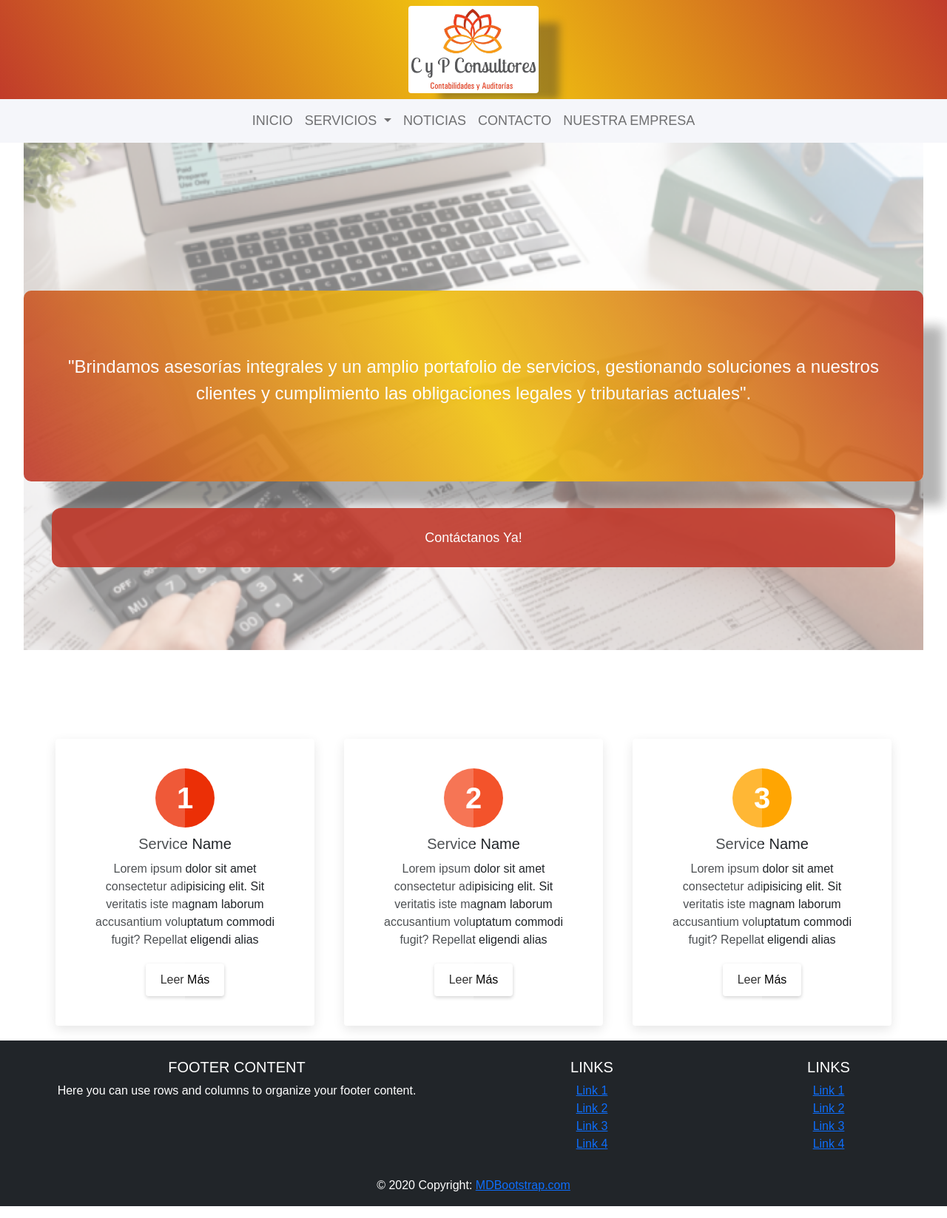
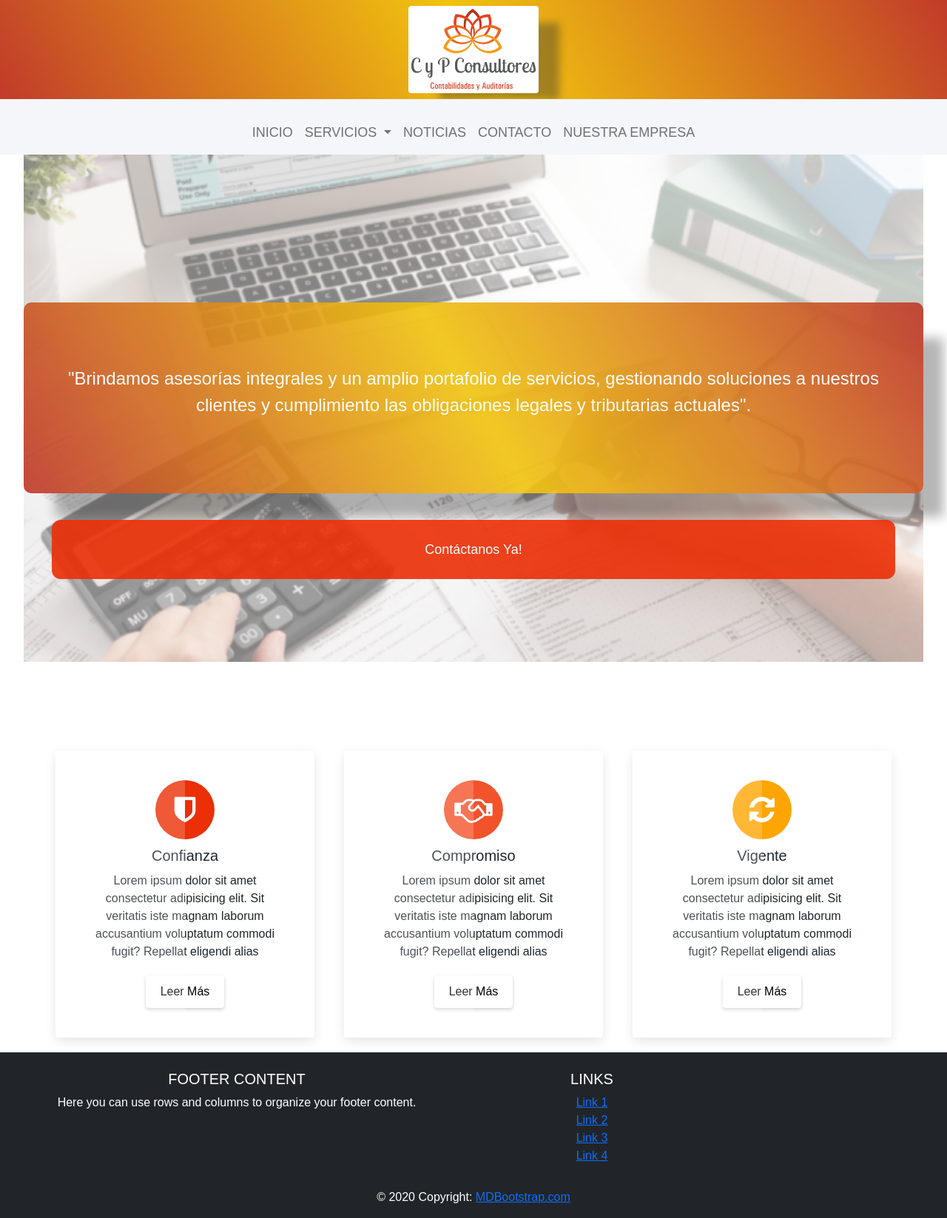
Before and after one commit to Toqui012/ContabilidadCeci, a PHP site: page / in a window 1280 px wide. Shown: the whole page at 74% size. Run offline with PHP 8.4, Linux system fonts and the light colour scheme; some libraries are stand-ins or nearby versions.

Commit message:
Nav sticky and icons

```diff
--- a/index.html
+++ b/index.html
@@ -25,15 +25,15 @@
 
 
     <!-- Contendedor Nav -->
-    <div class="wrapper-nav">
-        <nav class="navbar navbar-expand-lg navbar-light" id="navbarPrincipal">
+    <div class="wrapper-nav sticky-top">
+        <nav class="navbar navbar-expand-lg navbar-light pt-4" id="navbarPrincipal">
 
             <button class="navbar-toggler m-3" type="button" data-toggle="collapse" data-target="#navbarSupportedContent" aria-controls="navbarSupportedContent" aria-expanded="false" aria-label="Toggle navigation">
                 <span class="navbar-toggler-icon"></span>
             </button>
 
             <div class="collapse navbar-collapse justify-content-center" id="navbarSupportedContent">
-                <ul class="navbar-nav mr-auto ">
+                <ul class="navbar-nav mr-auto">
 
                     <li class="nav-item active">
                         <a class="nav-link nav-hover" href="#">INICIO <span class="sr-only"></span></a>
@@ -81,18 +81,18 @@
                 <div class="container-card">
 
                     <div class="box">
-                        <div class="icon">1</div>
+                        <div class="icon"><i class="fa fa-shield" aria-hidden="true"></i></div>
                         <div class="content-card">
-                            <h3>Service Name</h3>
+                            <h3>Confianza</h3>
                             <p>Lorem ipsum dolor sit amet consectetur adipisicing elit. Sit veritatis iste magnam laborum accusantium voluptatum commodi fugit? Repellat eligendi alias</p>
                             <a href="#">Leer Más</a>
                         </div>
                     </div>
 
                     <div class="box">
-                        <div class="icon">2</div>
+                        <div class="icon"><i class="fa fa-handshake-o" aria-hidden="true"></i></div>
                         <div class="content-card">
-                            <h3>Service Name</h3>
+                            <h3>Compromiso</h3>
                             <p>Lorem ipsum dolor sit amet consectetur adipisicing elit. Sit veritatis iste magnam laborum accusantium voluptatum commodi fugit? Repellat eligendi alias</p>
                             <a href="#">Leer Más</a>
                         </div>
@@ -100,9 +100,9 @@
 
 
                     <div class="box">
-                        <div class="icon">3</div>
+                        <div class="icon"><i class="fa fa-refresh" aria-hidden="true"></i></div>
                         <div class="content-card">
-                            <h3>Service Name</h3>
+                            <h3>Vigente</h3>
                             <p>Lorem ipsum dolor sit amet consectetur adipisicing elit. Sit veritatis iste magnam laborum accusantium voluptatum commodi fugit? Repellat eligendi alias</p>
                             <a href="#">Leer Más</a>
                         </div>
@@ -132,9 +132,7 @@
                 <p>Here you can use rows and columns to organize your footer content.</p>
 
                 </div>
-                <!-- Grid column -->
 
-                <hr class="clearfix w-100 d-md-none pb-3">
 
                 <!-- Grid column -->
                 <div class="col-md-3 mb-md-0 mb-3">
@@ -160,29 +158,7 @@
                 </div>
                 <!-- Grid column -->
 
-                <!-- Grid column -->
-                <div class="col-md-3 mb-md-0 mb-3">
 
-                <!-- Links -->
-                <h5 class="text-uppercase">Links</h5>
-
-                <ul class="list-unstyled">
-                    <li>
-                    <a href="#!">Link 1</a>
-                    </li>
-                    <li>
-                    <a href="#!">Link 2</a>
-                    </li>
-                    <li>
-                    <a href="#!">Link 3</a>
-                    </li>
-                    <li>
-                    <a href="#!">Link 4</a>
-                    </li>
-                </ul>
-
-                </div>
-                <!-- Grid column -->
 
             </div>
             <!-- Grid row -->
--- a/style.css
+++ b/style.css
@@ -79,7 +79,7 @@ li , a{
 }
 
 .btnContactNow{
-    background: #c0392b;
+    background: #eb2f06;
     color: #fff;
     width: 240px;
     height: 80px;
```
Lines whose indentation alone changed are shown as unchanged.
